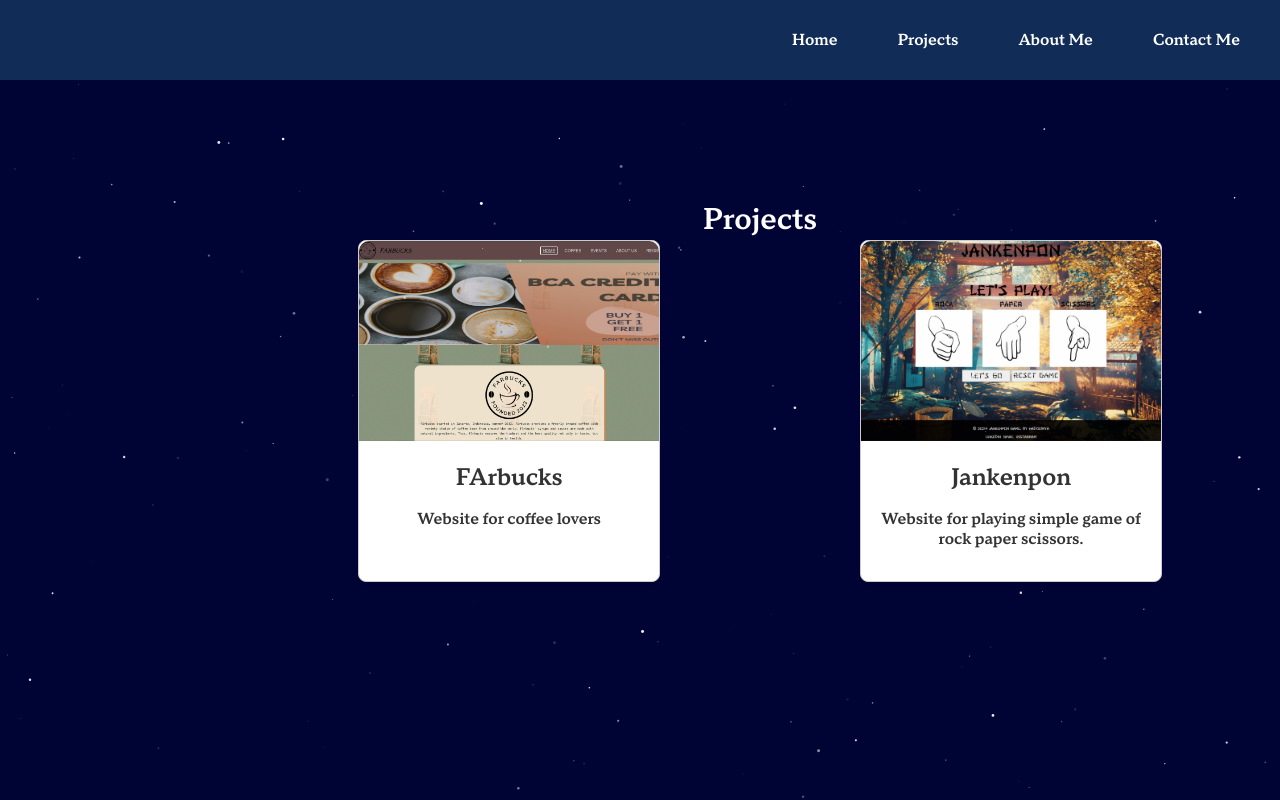
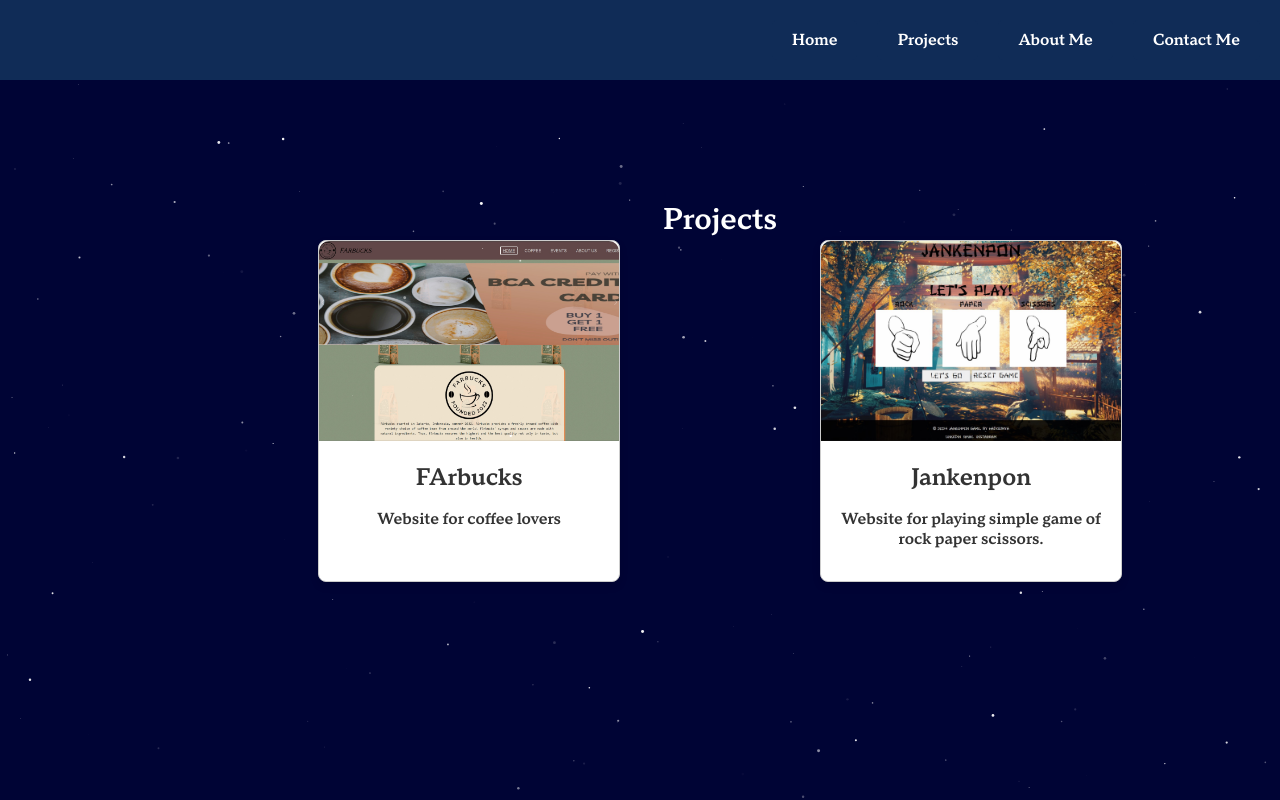
Before and after one commit to Kagensyou12/portofoliowebsite, a React (Create React App) app: page /projects in a window 1280 px wide. Shown: the top 800 px of the page. Built offline with nearby package versions, Linux system fonts and the light colour scheme.

Commit message:
fixing project page

```diff
--- a/src/styling/Project.css
+++ b/src/styling/Project.css
@@ -6,7 +6,7 @@
     height: 100%;
     position: relative; /* Ensure the container is positioned relatively */
     box-sizing: border-box;
-    margin-left: 15rem;
+    margin-left: 10rem;
   }
 
   .project-holder {
```
